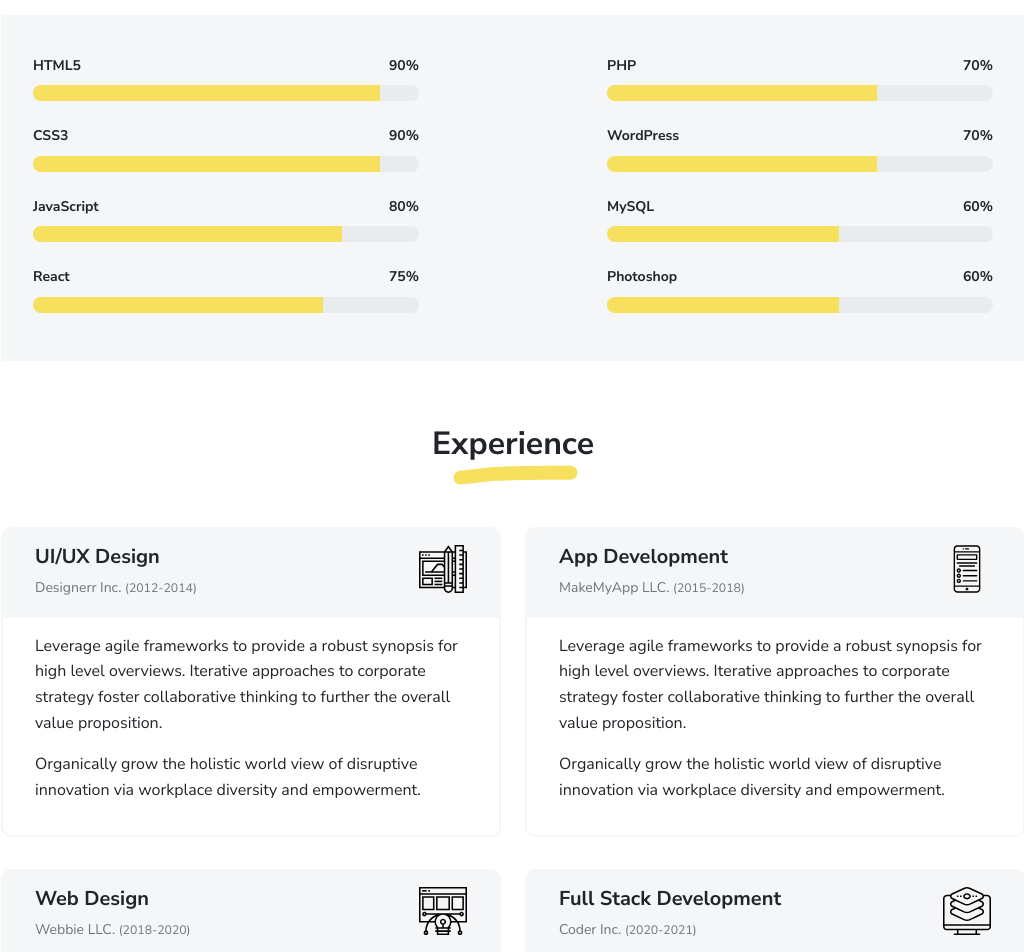
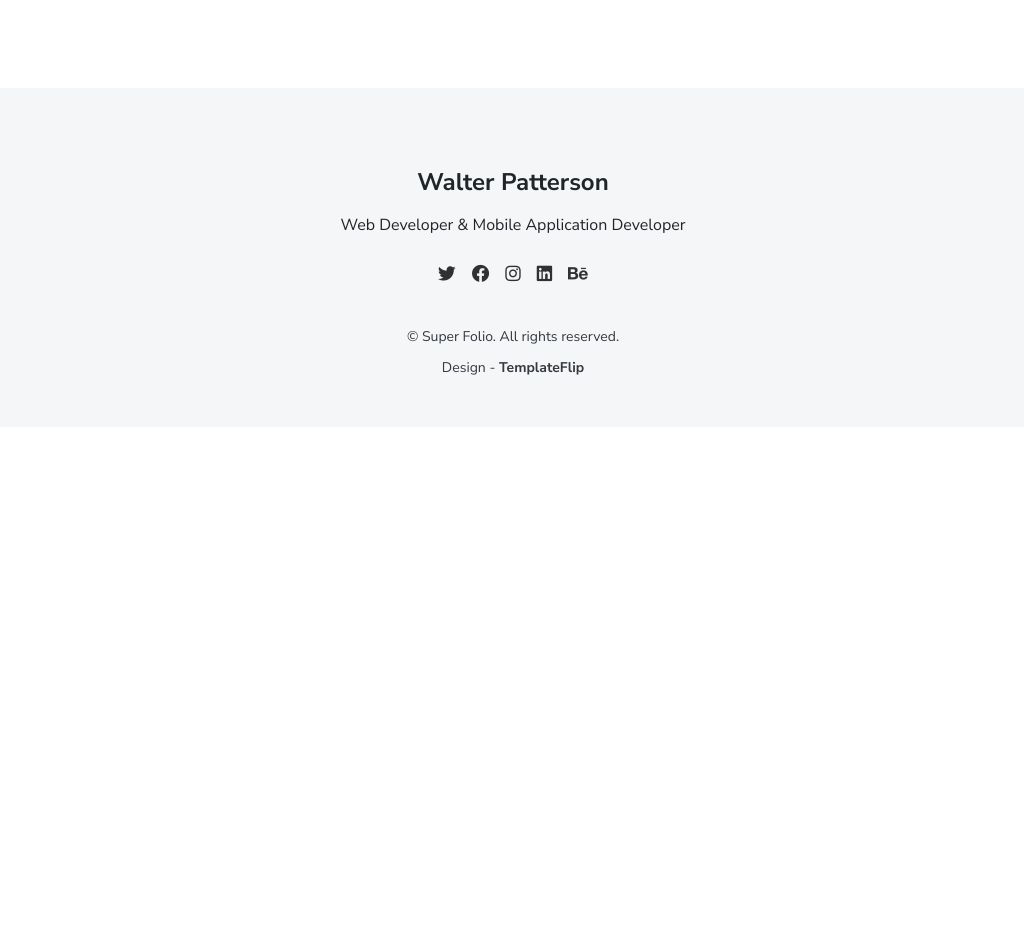
Before and after one commit to DksRukshan/resume-web-site, a plain HTML site: page index.html in a window 1280 px wide. Shown: the part 1848-2800 px from the top of the page, without its empty margins (127-1151 px from the left). After the commit the page ends 2275 px from the top, so only its background shows below. Drawn offline with Linux system fonts and the light colour scheme.

Commit message:
updates 05.31

```diff
--- a/index.html
+++ b/index.html
@@ -127,11 +127,11 @@
           </div>
         </div>
       </div>
-      <div class="col-md-5 offset-md-1" data-aos="fade-left" data-aos-delay="100"><img class="avatar img-fluid mt-2" src="images/avatar.png" width="300" height="300" alt="Sachith Rukshan"/></div>
+      <!-- <div class="col-md-5 offset-md-1" data-aos="fade-left" data-aos-delay="100"><img class="avatar img-fluid mt-2" src="images/avatar.png" width="300" height="300" alt="Sachith Rukshan"/></div> -->
     </div>
   </div>
 </div>
-<div class="section px-3 px-lg-4 pt-5" id="services">
+<!-- <div class="section px-3 px-lg-4 pt-5" id="services">
   <div class="container-narrow">
     <div class="text-center mb-5">
       <h2 class="marker marker-center">My Services</h2>
@@ -154,8 +154,8 @@
       </div>
     </div>
   </div>
-</div>
-<div class="section px-3 px-lg-4 pt-5" id="skills">
+</div> -->
+<!-- <div class="section px-3 px-lg-4 pt-5" id="skills">
   <div class="container-narrow">
     <div class="text-center mb-5">
       <h2 class="marker marker-center">My Skills</h2>
@@ -220,7 +220,7 @@
       </div>
     </div>
   </div>
-</div>
+</div> -->
 <!-- <div class="section px-2 px-lg-4 pt-5" id="portfolio">
   <div class="container">
     <div class="text-center mb-5">
@@ -287,7 +287,7 @@
     </div>
   </div>
 </div> -->
-<div class="section px-3 px-lg-4 pt-5" id="experience">
+<!-- <div class="section px-3 px-lg-4 pt-5" id="experience">
   <div class="container-narrow">
     <div class="text-center mb-5">
       <h2 class="marker marker-center">Experience</h2>
@@ -308,8 +308,8 @@
             <p>Organically grow the holistic world view of disruptive innovation via workplace diversity and empowerment.</p>
           </div>
         </div>
-      </div>
-      <div class="col-md-6">
+      </div> -->
+      <!-- <div class="col-md-6">
         <div class="card mb-3" data-aos="fade-left" data-aos-delay="300">
           <div class="card-header px-3 py-2">
             <div class="d-flex justify-content-between">
@@ -404,7 +404,7 @@
       </div>
     </div>
   </div>
-</div>
+</div> -->
 <div class="section px-2 px-lg-4 pb-4 pt-5 mb-5" id="contact">
   <div class="container-narrow">
     <div class="text-center mb-5">
```
